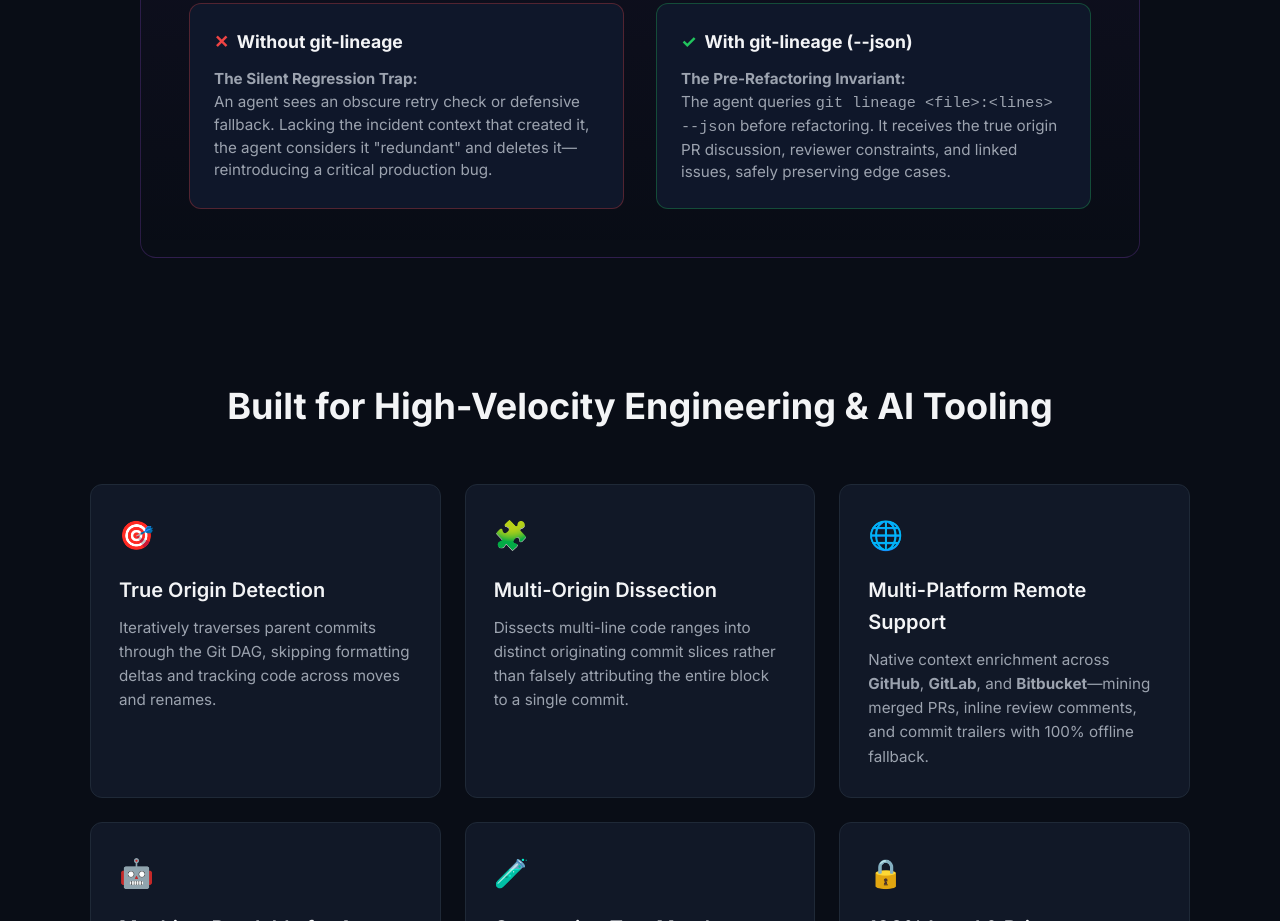
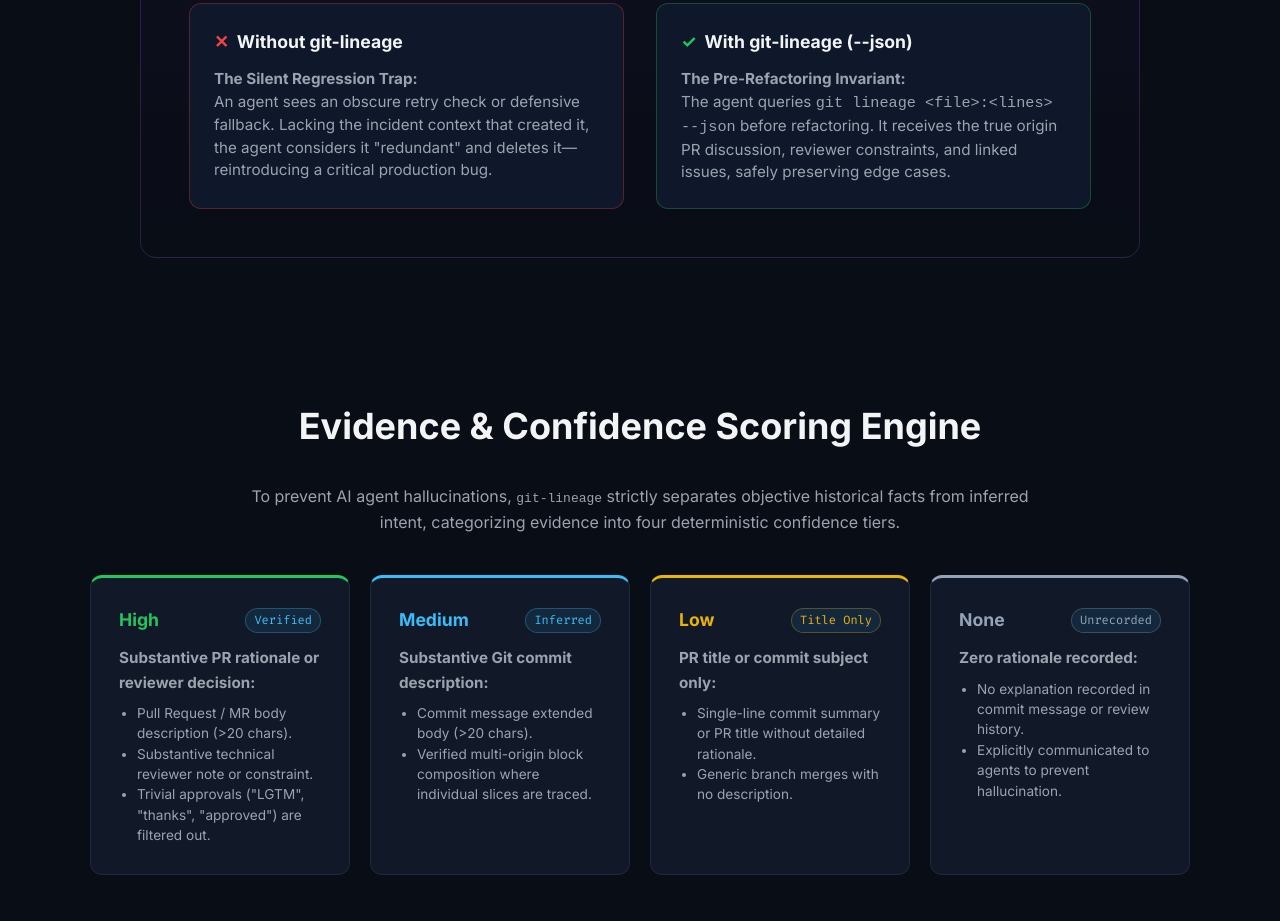
Before and after one commit to NayanSrivastav/cynn, a plain HTML site: page docs/index.html in a window 1280 px wide. Shown: the part 1879-2800 px from the top of the page. Drawn offline with Linux system fonts and the light colour scheme.

Commit message:
docs(confidence): document confidence tiers in CLI help, docs site, and README with direct links

```diff
--- a/docs/index.html
+++ b/docs/index.html
@@ -294,6 +294,7 @@
         </a>
         <div class="nav-links">
           <a href="#agents">For AI Agents</a>
+          <a href="#confidence-tiers">Confidence Tiers</a>
           <a href="#features">Features</a>
           <a href="#comparison">Why Not Blame?</a>
           <a href="https://github.com/NayanSrivastav/git-lineage" class="btn-github">
@@ -375,6 +376,65 @@
             <h4><span style="color: #22c55e;">✓</span> With git-lineage (--json)</h4>
             <p><strong>The Pre-Refactoring Invariant:</strong><br>The agent queries <code>git lineage &lt;file&gt;:&lt;lines&gt; --json</code> before refactoring. It receives the true origin PR discussion, reviewer constraints, and linked issues, safely preserving edge cases.</p>
           </div>
+        </div>
+      </div>
+    </section>
+
+    <!-- Dedicated Confidence Scoring Engine Section -->
+    <section class="container" id="confidence-tiers" style="padding: 60px 0;">
+      <h2 class="section-title">Evidence &amp; Confidence Scoring Engine</h2>
+      <p style="text-align: center; color: var(--text-dim); max-width: 780px; margin: -20px auto 40px;">
+        To prevent AI agent hallucinations, <code>git-lineage</code> strictly separates objective historical facts from inferred intent, categorizing evidence into four deterministic confidence tiers.
+      </p>
+
+      <div class="grid" style="grid-template-columns: repeat(auto-fit, minmax(240px, 1fr)); gap: 20px;">
+        <div class="card" style="border-top: 3px solid #22c55e;">
+          <div style="display: flex; align-items: center; justify-content: space-between; margin-bottom: 12px;">
+            <span style="font-weight: 700; color: #22c55e; font-size: 1.1rem;">High</span>
+            <span class="pill" style="margin: 0; padding: 2px 8px; font-size: 0.75rem;">Verified</span>
+          </div>
+          <p><strong>Substantive PR rationale or reviewer decision:</strong></p>
+          <ul style="color: var(--text-dim); font-size: 0.85rem; margin-top: 8px; padding-left: 18px; line-height: 1.5;">
+            <li>Pull Request / MR body description (&gt;20 chars).</li>
+            <li>Substantive technical reviewer note or constraint.</li>
+            <li>Trivial approvals (&quot;LGTM&quot;, &quot;thanks&quot;, &quot;approved&quot;) are filtered out.</li>
+          </ul>
+        </div>
+
+        <div class="card" style="border-top: 3px solid #38bdf8;">
+          <div style="display: flex; align-items: center; justify-content: space-between; margin-bottom: 12px;">
+            <span style="font-weight: 700; color: #38bdf8; font-size: 1.1rem;">Medium</span>
+            <span class="pill" style="margin: 0; padding: 2px 8px; font-size: 0.75rem; border-color: rgba(56, 189, 248, 0.3); color: #38bdf8;">Inferred</span>
+          </div>
+          <p><strong>Substantive Git commit description:</strong></p>
+          <ul style="color: var(--text-dim); font-size: 0.85rem; margin-top: 8px; padding-left: 18px; line-height: 1.5;">
+            <li>Commit message extended body (&gt;20 chars).</li>
+            <li>Verified multi-origin block composition where individual slices are traced.</li>
+          </ul>
+        </div>
+
+        <div class="card" style="border-top: 3px solid #eab308;">
+          <div style="display: flex; align-items: center; justify-content: space-between; margin-bottom: 12px;">
+            <span style="font-weight: 700; color: #eab308; font-size: 1.1rem;">Low</span>
+            <span class="pill" style="margin: 0; padding: 2px 8px; font-size: 0.75rem; border-color: rgba(234, 179, 8, 0.3); color: #eab308;">Title Only</span>
+          </div>
+          <p><strong>PR title or commit subject only:</strong></p>
+          <ul style="color: var(--text-dim); font-size: 0.85rem; margin-top: 8px; padding-left: 18px; line-height: 1.5;">
+            <li>Single-line commit summary or PR title without detailed rationale.</li>
+            <li>Generic branch merges with no description.</li>
+          </ul>
+        </div>
+
+        <div class="card" style="border-top: 3px solid #94a3b8;">
+          <div style="display: flex; align-items: center; justify-content: space-between; margin-bottom: 12px;">
+            <span style="font-weight: 700; color: #94a3b8; font-size: 1.1rem;">None</span>
+            <span class="pill" style="margin: 0; padding: 2px 8px; font-size: 0.75rem; border-color: rgba(148, 163, 184, 0.3); color: #94a3b8;">Unrecorded</span>
+          </div>
+          <p><strong>Zero rationale recorded:</strong></p>
+          <ul style="color: var(--text-dim); font-size: 0.85rem; margin-top: 8px; padding-left: 18px; line-height: 1.5;">
+            <li>No explanation recorded in commit message or review history.</li>
+            <li>Explicitly communicated to agents to prevent hallucination.</li>
+          </ul>
         </div>
       </div>
     </section>
```
Also changed, not shown: 5 other files.
